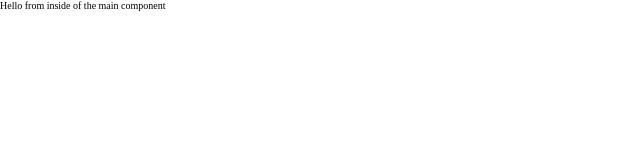
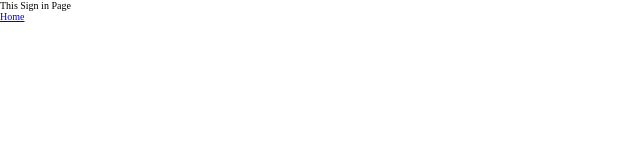
Before and after one commit to bepotts/airbnb_clone, a React app: page /signIn in a window 1280 px wide. Shown: the top 160 px of the page, without its empty margins (0-640 px from the left). Built offline with nearby package versions, Linux system fonts and the light colour scheme.

Commit message:
added links to the home and sign in pages

```diff
--- a/index.js
+++ b/index.js
@@ -1,12 +1,13 @@
+import { BrowserRouter } from "react-router-dom";
 import ReactDOM from "react-dom";
 import React from "react";
 
 import App from "./source/App";
 
 ReactDOM.render(
-    <div>
+    <BrowserRouter>
         <App />
-    </div>,
+    </BrowserRouter>,
 
     document.getElementById("root")
 );
--- a/source/App.js
+++ b/source/App.js
@@ -3,13 +3,21 @@
  */
 
 import React, { Component } from "react";
-import ReactDOM from "react-dom";
+import { Routes, Route } from "react-router-dom";
+
+import HomePage from "./pages/HomePage";
+import UserAuthenticatePage from "./pages/UserAuthenticatePage";
 
 import "./styles/main.css";
 
 class App extends Component {
     render() {
-        return <p>Hello from inside of the main component</p>;
+        return (
+            <Routes>
+                <Route path="/" element={<HomePage />} />
+                <Route path="/signIn" element={<UserAuthenticatePage />} />
+            </Routes>
+        );
     }
 }
 
--- /dev/null
+++ b/source/pages/HomePage.js
@@ -0,0 +1,18 @@
+/**
+ * Home page of the application
+ */
+import React, { Component } from "react";
+import { Link } from "react-router-dom";
+
+class HomePage extends Component {
+    render() {
+        return (
+            <div>
+                <p>This is the homepage</p>
+                <Link to="/signIn">Sign In and Sign Up</Link>
+            </div>
+        );
+    }
+}
+
+export default HomePage;
--- /dev/null
+++ b/source/pages/UserAuthenticatePage.js
@@ -0,0 +1,18 @@
+/**
+ * Page that handles User sign in and account creation
+ */
+import React, { Component } from "react";
+import { Link } from "react-router-dom";
+
+class UserAuthenticatePage extends Component {
+    render() {
+        return (
+            <div>
+                <p>This Sign in Page</p>
+                <Link to="/">Home</Link>
+            </div>
+        );
+    }
+}
+
+export default UserAuthenticatePage;
```
